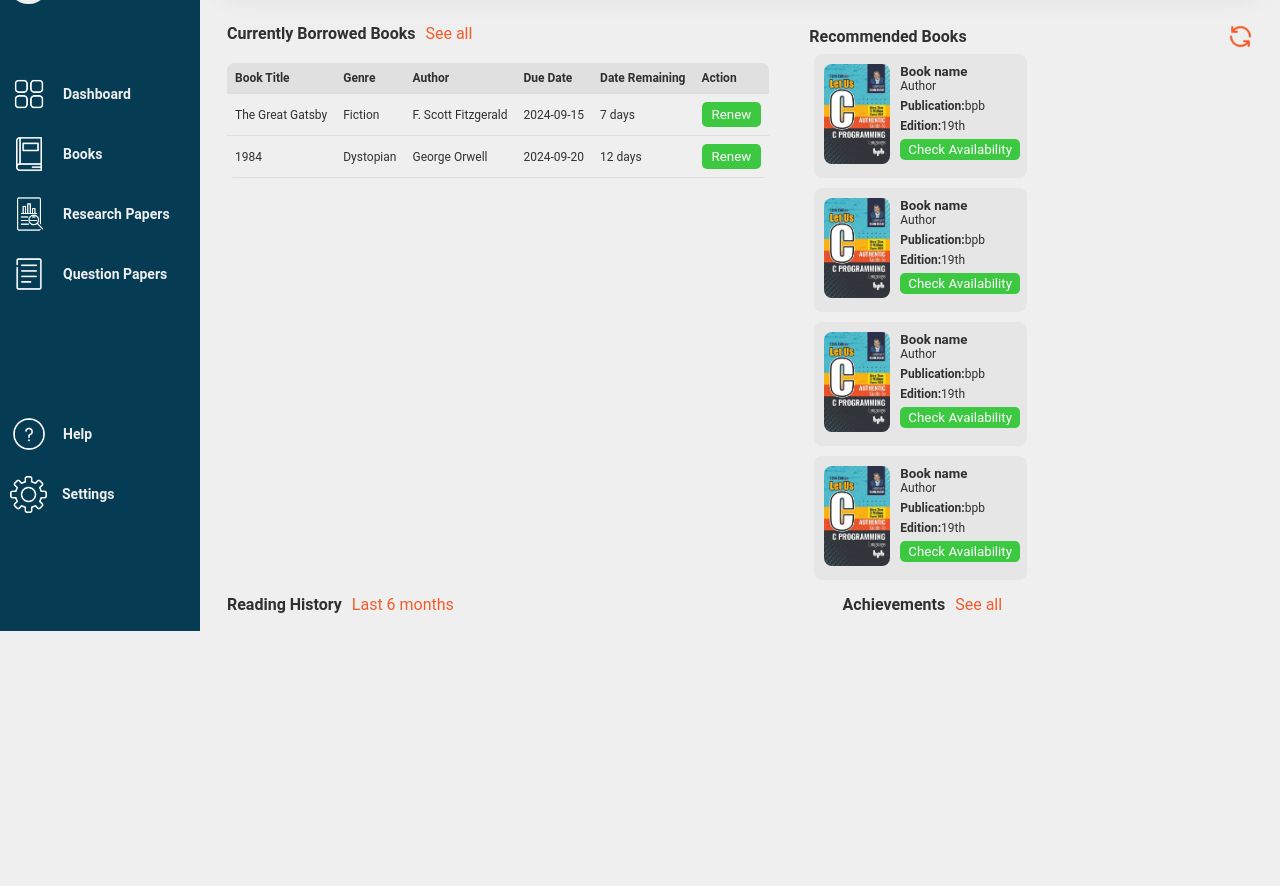
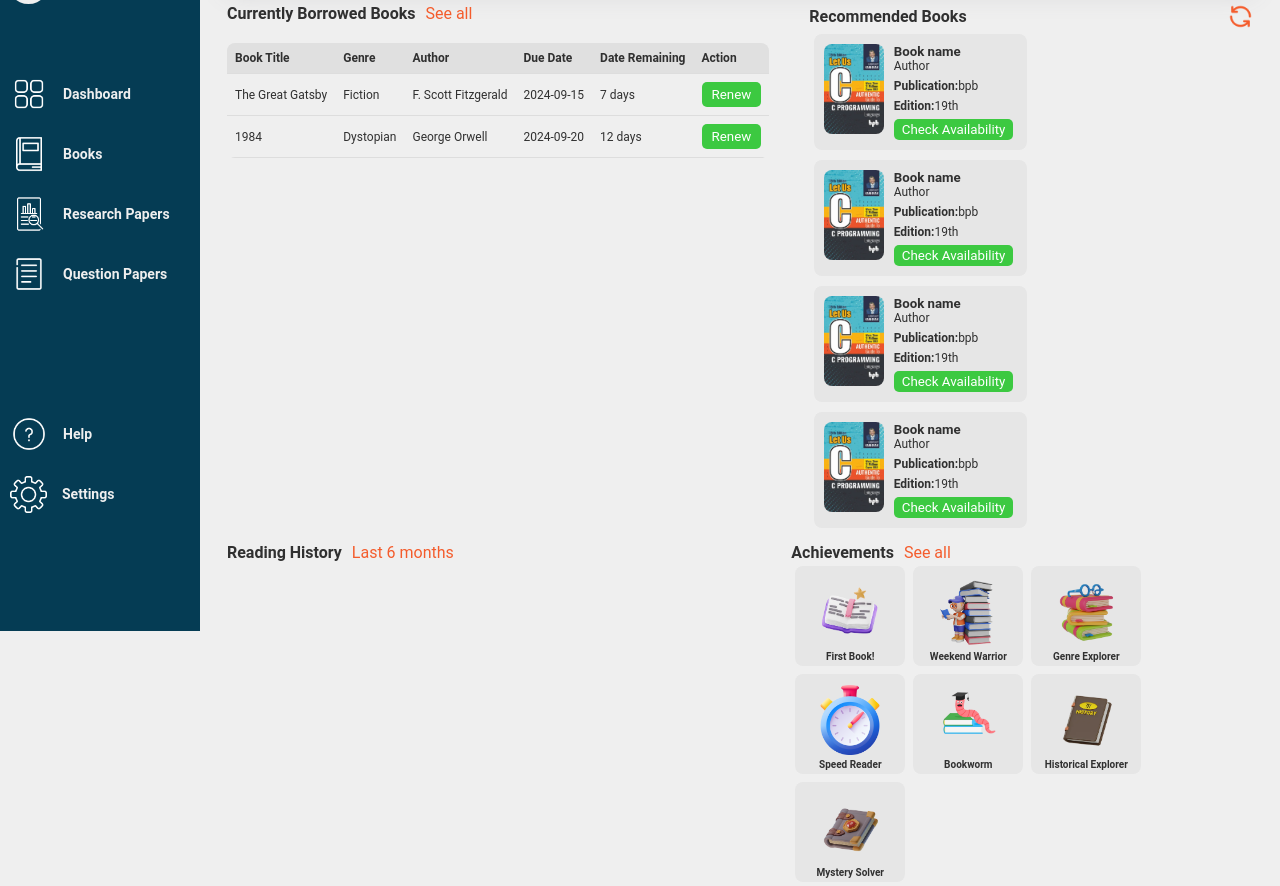
Before and after one commit to IgniTek-Club/LibraryManagementSystem, a plain HTML site: page frontend/studentDashboard/student.html in a window 1280 px wide. Shown: the part 169-1055 px from the top of the page. Before the commit the page ends 937 px from the top, so only its background shows below. Drawn offline with nearby package versions, Linux system fonts and the light colour scheme.

```diff
--- a/frontend/studentDashboard/student.css
+++ b/frontend/studentDashboard/student.css
@@ -226,7 +226,7 @@ body {
 .right-container_1 {
   display: flex; /* Change to flex to arrange items horizontally */
   position: relative;
-  top: 60px;
+  top: 40px;
   align-items: flex-start; /* Aligns items to the top */
   width: 100%; /* Occupies full width */
 }
@@ -323,7 +323,7 @@ body {
 
 .book-image img {
   border-radius: 8px;
-  height: 100px;
+  height: 90px;
   width: auto;
 }
 
@@ -347,15 +347,45 @@ body {
 .right-container_2 {
   display: flex; /* Change to flex to arrange items horizontally */
   position: relative;
-  top: 70px;
+  top: 50px;
   align-items: flex-start; /* Aligns items to the top */
   width: 100%; /* Occupies full width */
 }
 
 .history {
-  width: 60%;
+  width: 55%;
 }
 
 .achievement {
-  width: 35%;
+  width: 45%;
 }
+
+.icons {
+  display: flex;
+  flex-direction: row;
+  flex-wrap: wrap;
+}
+
+.icon-item {
+  display: flex;
+  flex-direction: column;
+  padding: 1px;
+  background-color: #e6e6e6;
+  width: 110px;
+  margin: 4px;
+  justify-content: space-between;
+  align-items: center;
+  text-align: center;
+  border-radius: 8px;
+  height: 100px;
+}
+
+.icon-item h5 {
+  height: 14px;
+  font-size: 10px;
+}
+
+.icon-item img {
+  padding-top: 10px;
+  width: 70px;
+}
--- a/frontend/studentDashboard/student.html
+++ b/frontend/studentDashboard/student.html
@@ -231,7 +231,34 @@
                 <a href="#"><span>See all</span></a>
               </div>
               <div class="icons">
-
+                <div class="icon-item">
+                  <img src="../../assets/icon1.png" alt="" />
+                  <h5>First Book!</h5>
+                </div>
+                <div class="icon-item">
+                  <img src="../../assets/icon2.png" alt="" />
+                  <h5>Weekend Warrior</h5>
+                </div>
+                <div class="icon-item">
+                  <img src="../../assets/icon3.png" alt="" />
+                  <h5>Genre Explorer</h5>
+                </div>
+                <div class="icon-item">
+                  <img src="../../assets/icon4.png" alt="" />
+                  <h5>Speed Reader</h5>
+                </div>
+                <div class="icon-item">
+                  <img src="../../assets/icon5.png" alt="" />
+                  <h5>Bookworm</h5>
+                </div>
+                <div class="icon-item">
+                  <img src="../../assets/icon6.png" alt="" />
+                  <h5>Historical Explorer</h5>
+                </div>
+                <div class="icon-item">
+                  <img src="../../assets/icon7.png" alt="" />
+                  <h5>Mystery Solver</h5>
+                </div>
               </div>
             </div>
           </div>
```
Also changed, not shown: assets/icon2.png (added), assets/icon3.png (added), assets/icon4.png (added), assets/icon5.png (added), assets/icon6.png (added), assets/icon7.png (added).
